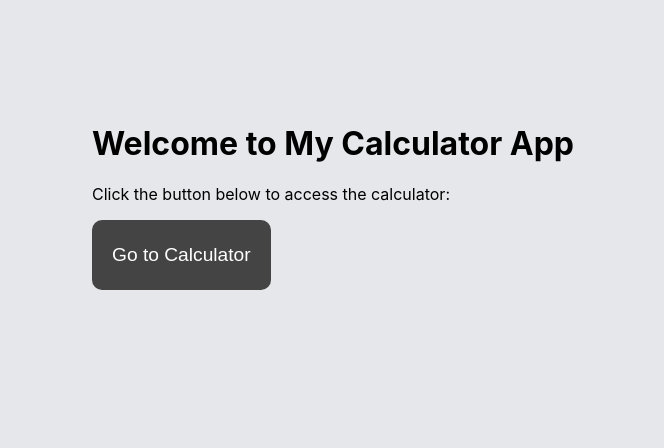
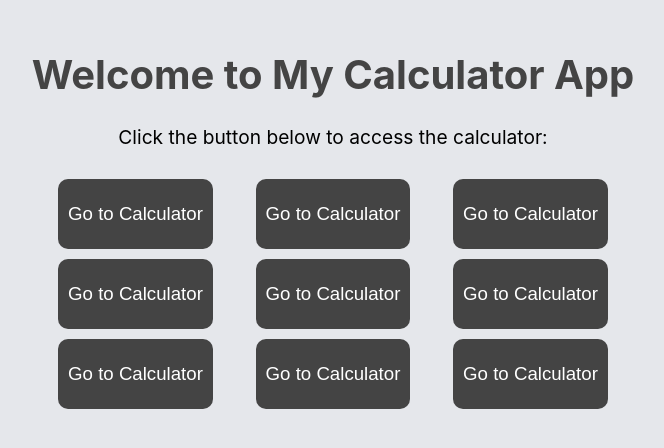
Before and after one commit to Tommy2499/interactive-calculator, a React (Create React App) app: page / in a window 1280 px wide. Shown: the part 204-652 px from the top of the page, without its empty margins (307-971 px from the left). Built offline with nearby package versions, Linux system fonts and the light colour scheme.

Commit message:
created grid system for calculator links

```diff
--- /dev/null
+++ b/src/Home.css
@@ -0,0 +1,40 @@
+.home {
+    text-align: center;
+    margin-top: 50px;
+  }
+
+.home h1 {
+    font-size: 2.5rem;
+    color: #444;
+}
+
+.home p {
+    font-size: 1.2rem;
+    margin-bottom: 20px;
+}
+
+.home-button {
+    background-color: #FF9500;
+    color: white;
+    border: none;
+    padding: 10px 20px;
+    font-size: 1.2rem;
+    border-radius: 5px;
+    cursor: pointer;
+    transition: background-color 0.3s ease;
+}
+
+.home-button:hover {
+    background-color: #e68900;
+}
+
+.link-container {
+    padding: 10px;
+    gap: 10px;
+    display: grid;
+    grid-template-columns: repeat(3, 1fr);
+}
+.calc-link {
+    padding: 10px;
+    font-size: 14pt;
+}
--- a/src/Home.js
+++ b/src/Home.js
@@ -1,17 +1,60 @@
 import React from 'react';
-import { Button, Container } from 'react-bootstrap';
+import { Button, Container, Row, Col } from 'react-bootstrap';
 import { Link } from 'react-router-dom';
+import './Home.css';
 
 function Home() {
   return (
     <div className="home">
       <h1>Welcome to My Calculator App</h1>
       <p>Click the button below to access the calculator:</p>
-      <Link to="/calculator">
-        <Button style={{ padding: '10px 20px', fontSize: '1.2rem', cursor: 'pointer' }}>
-          Go to Calculator
-        </Button>
-      </Link>
+      <div className='link-container'>
+        <Link to="/calculator">
+            <Button className='calc-link'>
+                Go to Calculator
+            </Button>
+        </Link>
+        <Link to="/calculator">
+            <Button className='calc-link'>
+                Go to Calculator
+            </Button>
+        </Link>
+        <Link to="/calculator">
+            <Button className='calc-link'>
+                Go to Calculator
+            </Button>
+        </Link>
+        <Link to="/calculator">
+            <Button className='calc-link'>
+            Go to Calculator
+            </Button>
+        </Link>
+        <Link to="/calculator">
+            <Button className='calc-link'>
+            Go to Calculator
+            </Button>
+        </Link>
+        <Link to="/calculator">
+            <Button className='calc-link'>
+            Go to Calculator
+            </Button>
+        </Link>
+        <Link to="/calculator">
+            <Button className='calc-link'>
+            Go to Calculator
+            </Button>
+        </Link>
+        <Link to="/calculator">
+            <Button className='calc-link'>
+            Go to Calculator
+            </Button>
+        </Link>
+        <Link to="/calculator">
+            <Button className='calc-link'>
+            Go to Calculator
+            </Button>
+        </Link>
+      </div>
     </div>
   );
 }
```
